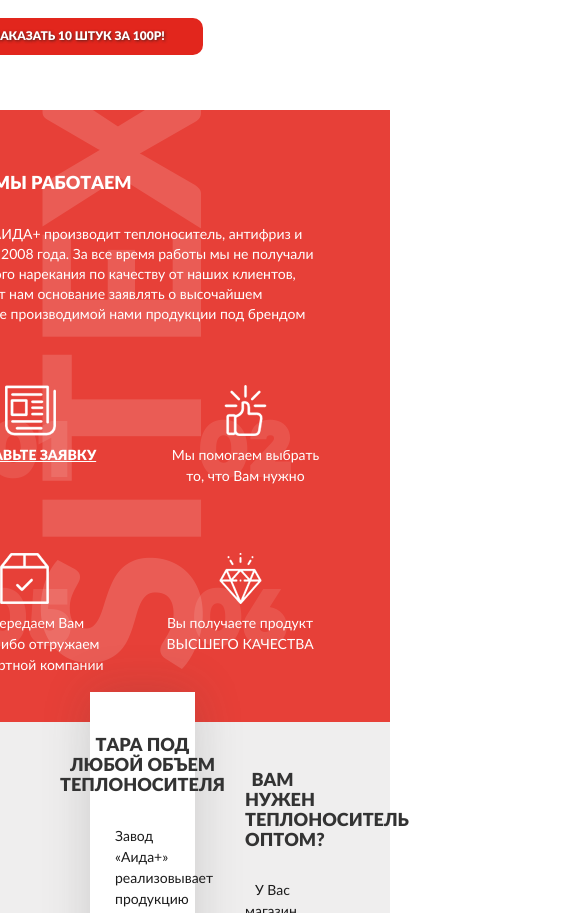
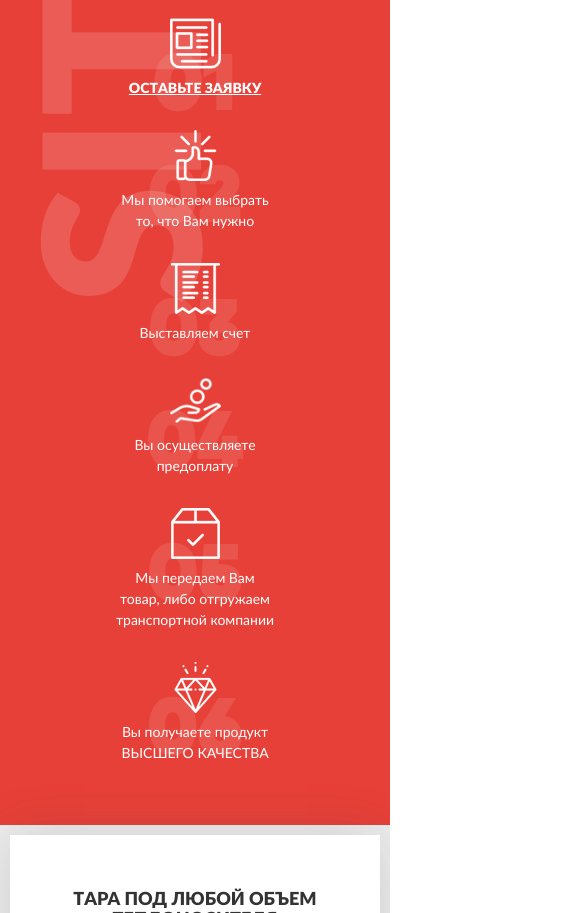
Before and after one commit to Sibi7/heat-carrier-landing, a website: page index.html in a window 390 px wide. Shown: the part 5750-6663 px from the top of the page, 585 px wide, since content can reach past the window. Drawn offline with Linux system fonts and the light colour scheme; files whose address does not match are found by name.

Commit message:
responsive table, phone

```diff
--- a/app/sass/content/_about.scss
+++ b/app/sass/content/_about.scss
@@ -196,5 +196,7 @@
 }
 .table-wrapper{
   width: 100%;
-  overflow-x: scroll;
+  @include breakpoint(max-width 992px){
+    overflow-x: scroll;
+  }
 }
--- a/app/sass/content/_advantage.scss
+++ b/app/sass/content/_advantage.scss
@@ -10,7 +10,7 @@
     text-transform: uppercase;
     margin-top: 0;
     margin-bottom: 50px;
-    @include breakpoint(max-width 992px){
+    @include breakpoint(max-width 992px) {
       margin-bottom: 30px;
     }
   }
@@ -19,6 +19,9 @@
     float: left;
     width: 100%;
     margin-top: 50px;
+    @include breakpoint(max-width 992px) {
+      margin-top: 30px;
+    }
   }
   &__warning {
     width: 216px;
@@ -39,6 +42,10 @@
     font-weight: 900;
     text-transform: uppercase;
     width: 315px;
+    @include breakpoint(max-width 660px) {
+      width: 100%;
+      text-align: center;
+    }
   }
   &__img-absolute {
     position: absolute;
@@ -47,6 +54,9 @@
     background: url("../img/5.png") no-repeat bottom center;
     background-size: contain;
     top: -102px;
+    @include breakpoint(max-width 660px) {
+      display: none;
+    }
     img {
       width: 100%;
       height: 100%;
@@ -63,9 +73,16 @@
     float: right;
     position: relative;
     padding-left: 25px;
+    @include breakpoint(max-width 660px) {
+      width: 100%;
+      padding-left: 0;
+    }
     p {
       margin-top: 0;
       margin-bottom: 30px;
+      @include breakpoint(max-width 660px) {
+        margin-bottom: 10px;
+      }
       span {
         display: block;
         color: #1b1b1b;
@@ -80,6 +97,17 @@
     width: 411px;
     margin-top: 15px;
     margin-bottom: 55px;
+    @include breakpoint(max-width 660px) {
+      width: 100%;
+      float: left;
+      margin-bottom: 30px;
+    }
+    .feedback-btn{
+      @include breakpoint(max-width 660px){
+        margin: 0 auto;
+        display: block;
+      }
+    }
     p {
       color: #1b1b1b;
       margin: 0 0 21px 0;
@@ -88,6 +116,9 @@
       font-weight: 400;
       line-height: 21px;
       text-transform: uppercase;
+      @include breakpoint(max-width 660px){
+        text-align: center;
+      }
       span {
         color: #e74038;
         display: inline-block;
@@ -100,7 +131,7 @@
   }
   .about__table {
     width: 100%;
-    @include breakpoint(max-width 992px){
+    @include breakpoint(max-width 992px) {
       width: 1425px;
     }
   }
@@ -125,11 +156,11 @@
   .text-left {
     padding-left: 20px;
   }
-  .box-shadow{
+  .box-shadow {
     position: relative;
-    &:before{
+    &:before {
       height: 857px;
-      @include breakpoint(max-width 992px){
+      @include breakpoint(max-width 992px) {
 
       }
     }
--- a/app/sass/content/_clients.scss
+++ b/app/sass/content/_clients.scss
@@ -11,6 +11,10 @@
     margin-bottom: 10px;
     padding: 0 80px;
     width: 100%;
+    @include breakpoint(max-width 660px){
+      padding: 0;
+      text-align: center;
+    }
   }
   &__desk {
     color: #1b1b1b;
@@ -18,6 +22,10 @@
     line-height: 21px;
     padding: 0 80px;
     width: 100%;
+    @include breakpoint(max-width 660px){
+      padding: 0;
+      text-align: center;
+    }
   }
   &__wrap {
     display: flex;
@@ -26,6 +34,10 @@
     width: 100%;
     padding: 0 80px;
     margin: 50px 0;
+    @include breakpoint(max-width 660px){
+      margin: 20px 0;
+      padding: 0;
+    }
   }
   &__item {
     display: flex;
@@ -37,6 +49,12 @@
     display: flex;
     position: relative;
     margin-bottom: 126px;
+    @include breakpoint(max-width 660px){
+      width: 100%;
+      flex-wrap: wrap;
+      margin-bottom: 40px;
+
+    }
   }
   &__slider-container {
     width: 460px;
@@ -45,6 +63,10 @@
     z-index: 1;
     margin-left: 30px;
     box-sizing: border-box;
+    @include breakpoint(max-width 992px){
+      width: 100%;
+      margin-left: 0;
+    }
     img {
       width: 100%;
       height: auto;
@@ -58,6 +80,9 @@
       width: 390px;
       height: 293px;
       background-color: #e74038;
+      @include breakpoint(max-width 660px){
+        display: none;
+      }
     }
   }
   &__slider-nav {
@@ -65,6 +90,9 @@
     display: flex;
     flex-wrap: wrap;
     justify-content: space-between;
+    @include breakpoint(max-width 660px){
+      display: none;
+    }
   }
   &__nav-item{
     position: relative;
@@ -85,6 +113,14 @@
     color: #000000;
     font-size: 14px;
     line-height: 17px;
+    @include breakpoint(max-width 660px){
+      position: relative;
+      left: inherit;
+      bottom: inherit;
+      width: 100%;
+      transform: none;
+      margin-bottom: 20px;
+    }
     span {
       color: #e74038;
     }
@@ -104,6 +140,12 @@
     top: -33px;
     right: 50px;
     width: 100px;
+    @include breakpoint(max-width 660px){
+      top: inherit;
+      bottom: 0;
+      transform: translateX(-50%);
+      left: 50%;
+    }
     .fa {
       font-size: 30px;
     }
@@ -127,6 +169,9 @@
     position: absolute;
     left: 0;
     outline: none;
+    @include breakpoint(max-width 660px){
+      background-image: url("../img/icons/left-m.png")!important;
+    }
   }
 
 }
--- a/app/sass/content/_how-working.scss
+++ b/app/sass/content/_how-working.scss
@@ -1,18 +1,26 @@
-.how-working{
+.how-working {
   overflow: hidden;
   position: relative;
   float: left;
   width: 100%;
   padding: 65px 0 45px 0;
   background-color: #e74038;
-  &__wrap{
+  @include breakpoint(max-width 660px) {
+    padding: 30px 0;
+  }
+  &__wrap {
     max-width: 810px;
     width: 100%;
     float: right;
     position: relative;
     margin-right: 60px;
+    @include breakpoint(max-width 660px) {
+      max-width: 100%;
+      float: left;
+      margin-right: 0;
+    }
   }
-  &__title{
+  &__title {
     font-family: $latoBlack;
     font-size: 18px;
     font-weight: 900;
@@ -20,8 +28,11 @@
     color: #fff;
     margin-bottom: 30px;
     margin-top: 0;
+    @include breakpoint(max-width 660px) {
+      text-align: center;
+    }
   }
-  &__desc{
+  &__desc {
     max-width: 740px;
     width: 100%;
     float: left;
@@ -30,32 +41,52 @@
     color: #fff;
     margin-bottom: 40px;
   }
-  &__left{
+  &__left {
     display: flex;
     justify-content: space-between;
+    flex-wrap: wrap;
     width: 591px;
     float: left;
     margin-bottom: 65px;
+    @include breakpoint(max-width 660px) {
+      width: 100%;
+      margin-bottom: 0;
+    }
+    @include breakpoint(max-width 500px){
+      width: 100%;
+    }
   }
-  &__right{
+  &__right {
     width: 591px;
+    flex-wrap: wrap;
     float: right;
     display: flex;
     justify-content: space-between;
+    @include breakpoint(max-width 660px) {
+      width: 100%;
+    }
   }
-  &__item{
+  &__item {
     display: flex;
     width: 160px;
     flex-direction: column;
     align-items: center;
     text-align: center;
     position: relative;
-    span{
+    @include breakpoint(max-width 500px) {
+      width: 100%;
+      margin-bottom: 30px;
+    }
+    span {
       color: #ffffff;
       font-size: 14px;
       line-height: 21px;
+      @include breakpoint(max-width 500px) {
+        width: 160px;
+        display: inline-block;
+      }
     }
-    a{
+    a {
       color: #ffffff;
       font-family: $latoBlack;
       font-size: 14px;
@@ -63,7 +94,7 @@
       text-decoration: underline;
       text-transform: uppercase;
     }
-    img{
+    img {
       width: 51px;
       display: inline-block;
       margin-bottom: 10px;
@@ -71,7 +102,7 @@
       object-fit: contain;
     }
   }
-  &__absolute{
+  &__absolute {
     position: absolute;
     left: 40px;
     top: -100px;
@@ -82,7 +113,7 @@
     line-height: 21px;
     text-transform: uppercase;
   }
-  &__number{
+  &__number {
     position: absolute;
     opacity: 0.1;
     top: 60px;
--- a/app/sass/content/_tara.scss
+++ b/app/sass/content/_tara.scss
@@ -7,15 +7,29 @@
     position: relative;
     display: flex;
     padding: 0 80px;
+    @include breakpoint(max-width 992px){
+      flex-wrap: wrap;
+      padding: 0;
+      width: 100%;
+    }
   }
   &__left {
     width: 50%;
     position: relative;
+    @include breakpoint(max-width 660px){
+      width: 100%;
+      margin-top: 10px
+    }
   }
   &__right {
     width: 50%;
     position: relative;
     padding: 50px 0 0 50px;
+    @include breakpoint(max-width 660px){
+      padding: 0;
+      width: 100%;
+      margin-top: 30px;
+    }
   }
   &__right-desk{
     width: 100%;
@@ -80,6 +94,9 @@
     margin-bottom: 30px;
     font-weight: 900;
     text-transform: uppercase;
+    @include breakpoint(max-width 660px){
+      text-align: center;
+    }
   }
   &__form-label{
     color: #656565;
@@ -101,18 +118,30 @@
     height: 701px;
     box-shadow: 0 0 49px rgba(65, 65, 65, 0.2);
     background-color: #ffffff;
+    @include breakpoint(max-width 660px){
+      position: relative;
+      top: 0;
+      padding: 20px;
+      align-items: center;
+    }
   }
   &__board-item {
     width: 50%;
     text-align: center;
     position: relative;
     margin-bottom: 40px;
+    @include breakpoint(max-width 660px){
+      margin-bottom: 0;
+    }
     img {
       width: 170px;
       height: 100%;
       object-fit: contain;
       z-index: 2;
       display: inline-block;
+      @include breakpoint(max-width 660px){
+        width: 120px;
+      }
     }
   }
   &__board-desk {
@@ -121,6 +150,9 @@
     font-size: 14px;
     line-height: 21px;
     margin-bottom: 40px;
+    @include breakpoint(max-width 660px){
+      margin-bottom: 0;
+    }
   }
   &__board-title {
     margin-top: 0;
@@ -130,6 +162,9 @@
     font-family: $latoBlack;
     text-align: center;
     width: 250px;
+    @include breakpoint(max-width 660px){
+      margin-bottom: 0;
+    }
   }
   &__form-desk{
     margin-top: 15px;
@@ -140,17 +175,28 @@
     font-size: 12px;
     line-height: 15px;
     margin-bottom: 50px;
+    @include breakpoint(max-width 992px){
+      padding: 0;
+      margin-bottom: 30px;
+    }
+
   }
   &__icons{
     width: 100%;
     display: flex;
     justify-content: space-between;
+    flex-wrap: wrap;
+    @include breakpoint(max-width 660px){
+      justify-content: center;
+    }
   }
   &__icon-item{
     display: flex;
     align-items: center;
     margin-bottom: 40px;
-
+    @include breakpoint(max-width 660px){
+      margin-bottom: 20px;
+    }
     img{
       display: inline-block;
       width: 51px;
@@ -175,6 +221,9 @@
     background-size: contain;
     bottom: 0;
     right: 0;
+    @include breakpoint(max-width 660px){
+      display: none;
+    }
   }
   .feedback-btn{
     padding: 10px 35px;
@@ -192,7 +241,13 @@
 }
 .width-55{
   width: 57%;
+  @include breakpoint(max-width 660px){
+    width: 100%;
+  }
 }
 .width-35{
   width: 35%;
+  @include breakpoint(max-width 660px){
+    width: 100%;
+  }
 }
--- a/app/sass/footer/_style.scss
+++ b/app/sass/footer/_style.scss
@@ -1,4 +1,4 @@
-.footer{
+.footer {
   position: relative;
   float: left;
   width: 100%;
@@ -11,14 +11,18 @@
     background: transparent;
     padding: 0 25px;
     margin-bottom: 20px;
+
   }
-  &__lvl-1{
+  &__lvl-1 {
     float: left;
     width: 100%;
     background-color: #efeeee;
     padding: 50px;
+    @include breakpoint(max-width 660px) {
+      padding: 0;
+    }
   }
-  &__lvl-2{
+  &__lvl-2 {
     float: left;
     width: 100%;
     background-color: #ffffff;
@@ -31,7 +35,10 @@
     .footer__input {
       margin-right: 20px;
       transition: 200ms ease;
-      &:focus{
+      @include breakpoint(max-width 660px){
+        margin-right: 0;
+      }
+      &:focus {
         transition: 200ms ease;
         box-shadow: 0 0 5px lighten(#e74038, 20%);
         border-color: lighten(#e74038, 20%);
@@ -40,45 +47,75 @@
     .feedback-btn {
       min-width: 200px;
       margin-left: 40px;
+      @include breakpoint(max-width 660px){
+        display: block;
+        margin: 0 auto;
+      }
     }
     [type="checkbox"] {
       margin: 10px 0 0 45px;
     }
-    label{
+    label {
       width: 50%;
       color: #656565;
       font-size: 13px;
       font-family: $latoLight;
+      @include breakpoint(max-width 660px){
+        width: 100%;
+        margin-bottom: 20px;
+      }
     }
   }
-  &__document{
+  &__document {
     width: 470px;
     float: left;
     position: relative;
+    @include breakpoint(max-width 660px){
+      width: 100%;
+    }
   }
-  &__right-form{
+  &__right-form {
     float: right;
     width: calc(100% - 470px);
+    @include breakpoint(max-width 660px){
+      width: 100%;
+      float: left;
+    }
   }
-  &__form-title{
+  &__form-title {
     font-family: $latoBlack;
     font-size: 18px;
     font-weight: 900;
     text-transform: uppercase;
+    @include breakpoint(max-width 660px){
+      margin-top: 0;
+      text-align: center;
+    }
   }
-  &__form-desk{
+  &__form-desk {
     color: #1b1b1b;
     font-size: 14px;
     font-weight: 400;
     line-height: 21px;
+    @include breakpoint(max-width 660px){
+      text-align: center;
+      width: 100%;
+    }
   }
-  &__document-absolute{
+  &__document-absolute {
     left: 40px;
     top: -140px;
     position: absolute;
     width: 307px;
     height: 425px;
-    img{
+    @include breakpoint(max-width 660px){
+      left: inherit;
+      top: inherit;
+      position: relative;
+      width: 100%;
+      height: auto;
+    }
+    img {
       position: relative;
       z-index: 1;
       width: 100%;
@@ -97,33 +134,56 @@
     display: flex;
     align-items: center;
     justify-content: space-between;
+    flex-wrap: wrap;
+    @include breakpoint(max-width 660px){
+      margin-top: 0;
+        }
   }
   &__contacts-block {
     display: flex;
     flex-direction: column;
+    @include breakpoint(max-width 660px){
+      margin: 10px 0;
+      width: 100%;
+      align-items: center;
+
+    }
   }
 
   &__lvl-2-img {
     position: absolute;
     bottom: 0;
     right: -100px;
+    @include breakpoint(max-width 660px){
+      display: none;
+    }
   }
   &__lvl-2-wrap {
     margin-left: 80px;
     padding: 30px 0;
     max-width: 580px;
     width: 100%;
+    @include breakpoint(max-width 660px){
+      margin-left: 0;
+    }
   }
   &__lvl-2__form {
     position: relative;
     z-index: 1;
     display: flex;
     justify-content: space-between;
+    @include breakpoint(max-width 660px){
+     flex-wrap: wrap;
+      justify-content: center;
+    }
     .footer__input {
       margin: 0;
       transition: 200ms ease;
+      @include breakpoint(max-width 660px){
+        margin-bottom: 10px;
+      }
 
-      &:focus{
+      &:focus {
         transition: 200ms ease;
         box-shadow: 0 0 5px lighten(#e74038, 20%);
         border-color: lighten(#e74038, 20%);
```
Also changed, not shown: css/styles.min.css, img/icons/left-m.png (added).
